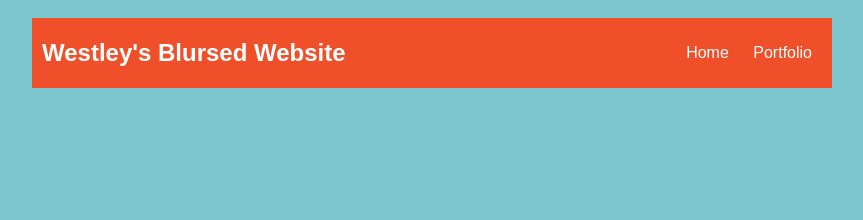
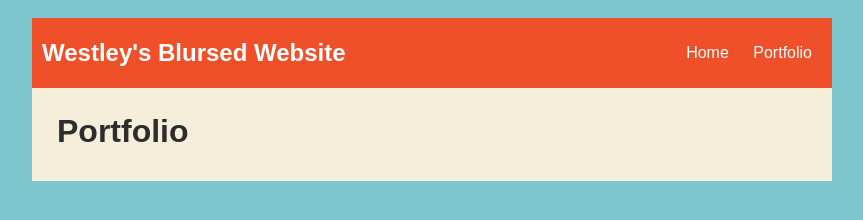
Before and after one commit to WestleyBailes/WestleyBailes.github.io, a plain HTML site: page portfolio.html in a window 1280 px wide. Shown: the whole page, without its empty margins (208-1071 px from the left). Drawn offline with nearby package versions, Linux system fonts and the light colour scheme; no server answers.

Commit message:
save all

```diff
--- a/portfolio.html
+++ b/portfolio.html
@@ -90,6 +90,15 @@
                 </li>
             </ul>
         </nav>
+        <main>
+            <div class="content">
+                <h1>Portfolio</h1>
+                <ul id="portfolio">
+                </ul>
+            </div>
+        </main>
       </div>
+        <script src="https://ajax.googleapis.com/ajax/libs/jquery/2.1.3/jquery.min.js"></script>
+        <script id="portfolioScript">$(document).ready(function() {$.getJSON('projects/projects.json').then(function(data) { data.projects.forEach(function(project){ $('#portfolio').append('<li><a href="projects/' + project.name + '/">' + project.title + ' : ' + project.description + '</a></li>'); }); }); });</script>
     </body>
 </html>
```
Also changed, not shown: 3 other files.
